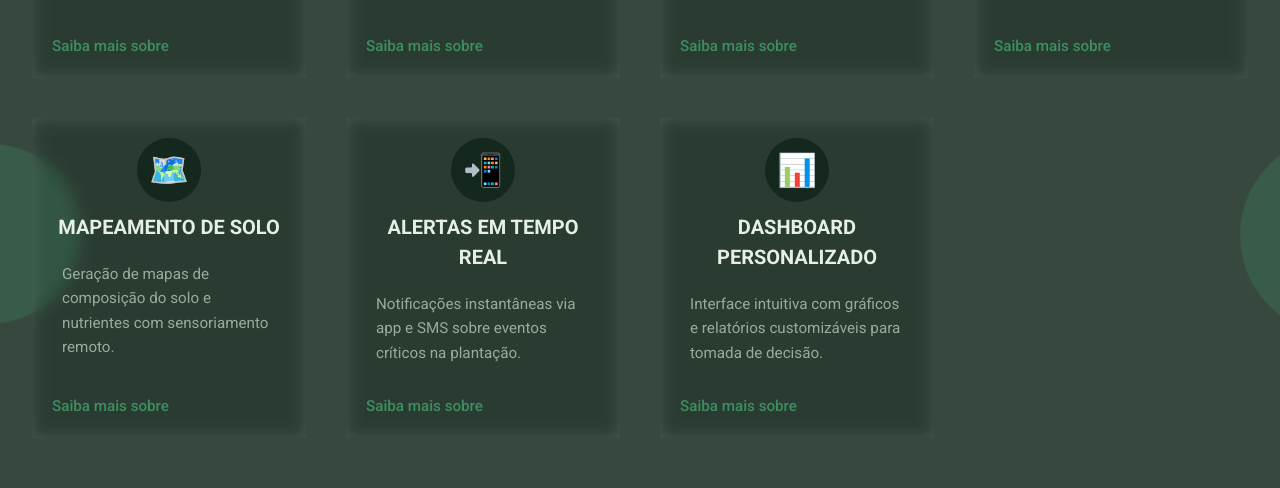
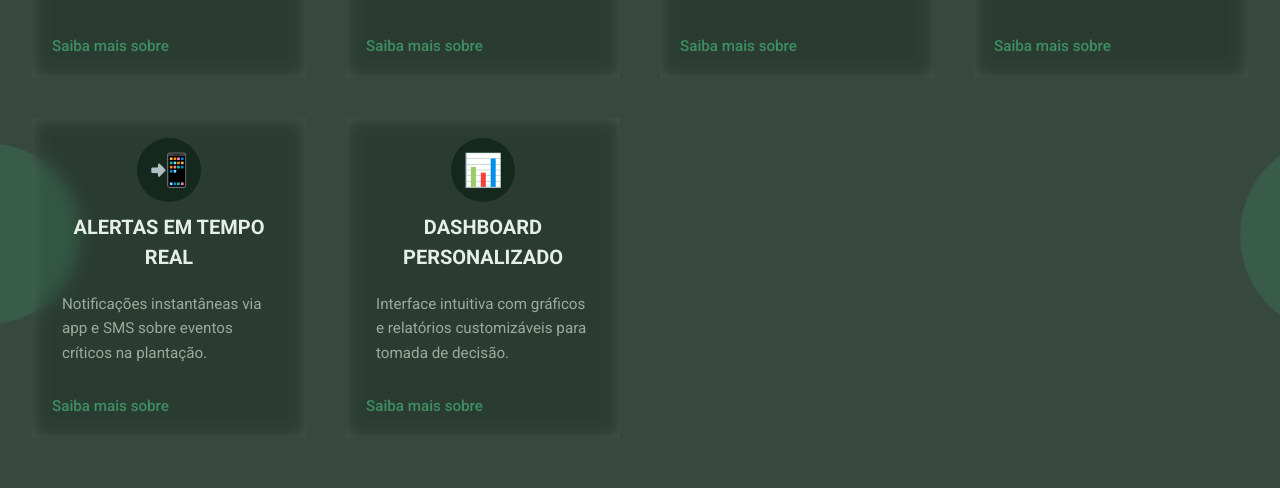
Before and after one commit to AltSight-Vision/altsight, a React (Vite) app: page /home in a window 1280 px wide. Shown: the part 1085-1573 px from the top of the page. Built offline with nearby package versions, Linux system fonts and the light colour scheme.

Commit message:
Update features.ts

```diff
--- a/src/data/home/features.ts
+++ b/src/data/home/features.ts
@@ -31,12 +31,6 @@ export const features: Feature[] = [
     link: "#integracao-com-maquinas"
   },
   {
-    title: "Mapeamento de Solo",
-    text: "Geração de mapas de composição do solo e nutrientes com sensoriamento remoto.",
-    icon: "🗺️",
-    link: "#mapeamento-de-solo"
-  },
-  {
     title: "Alertas em Tempo Real",
     text: "Notificações instantâneas via app e SMS sobre eventos críticos na plantação.",
     icon: "📲",
```
